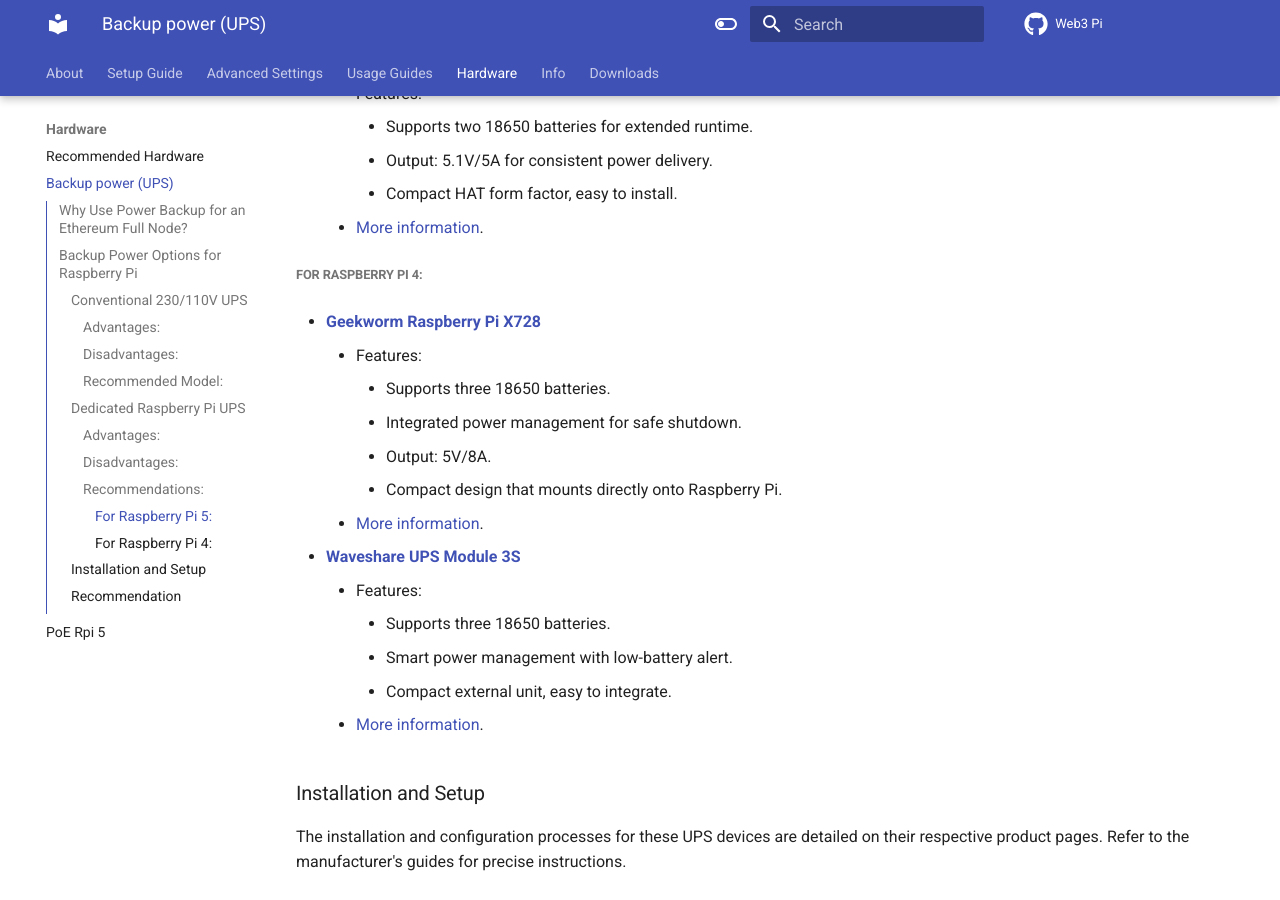
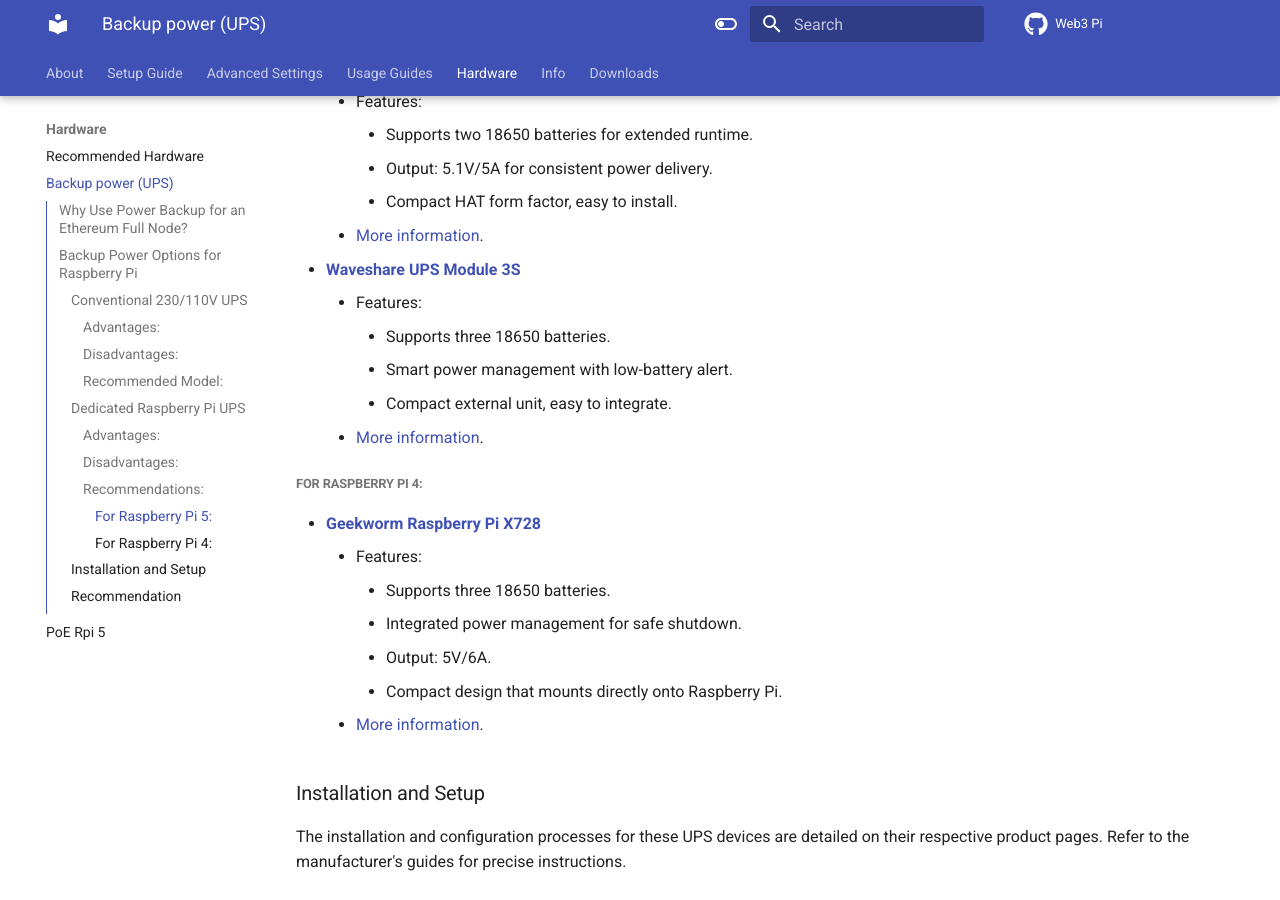
Before and after one commit to Web3-Pi/setup-guide, an MkDocs documentation site: the page built from docs/Hardware/UPS.md, in a window 1280 px wide and 900 px high, scrolled down 1786 px. Built offline with MkDocs 1.6.1 and Material for MkDocs 9.7.7, drawn with Linux system fonts in a browser that asks for light colours; comment, search, counter and statistics services are not loaded.

Commit message:
UPS docs update

```diff
--- a/docs/Hardware/UPS.md
+++ b/docs/Hardware/UPS.md
@@ -55,21 +55,23 @@
         - Compact HAT form factor, easy to install.
     - [More information](https://geekworm.com/products/x1200){:target="_blank"}.
 
-##### For Raspberry Pi 4:
-- **[Geekworm Raspberry Pi X728](https://geekworm.com/products/x728){:target="_blank"}**
-    - Features:
-        - Supports three 18650 batteries.
-        - Integrated power management for safe shutdown.
-        - Output: 5V/8A.
-        - Compact design that mounts directly onto Raspberry Pi.
-    - [More information](https://geekworm.com/products/x728){:target="_blank"}.
-
 - **[Waveshare UPS Module 3S](https://www.waveshare.com/ups-module-3s.htm?sku=25603){:target="_blank"}**
     - Features:
         - Supports three 18650 batteries.
         - Smart power management with low-battery alert.
         - Compact external unit, easy to integrate.
     - [More information](https://www.waveshare.com/ups-module-3s.htm?sku=25603){:target="_blank"}.
+
+
+##### For Raspberry Pi 4:
+- **[Geekworm Raspberry Pi X728](https://geekworm.com/products/x728){:target="_blank"}**
+    - Features:
+        - Supports three 18650 batteries.
+        - Integrated power management for safe shutdown.
+        - Output: 5V/6A.
+        - Compact design that mounts directly onto Raspberry Pi.
+    - [More information](https://geekworm.com/products/x728){:target="_blank"}.
+
 
 ### Installation and Setup
 
```
